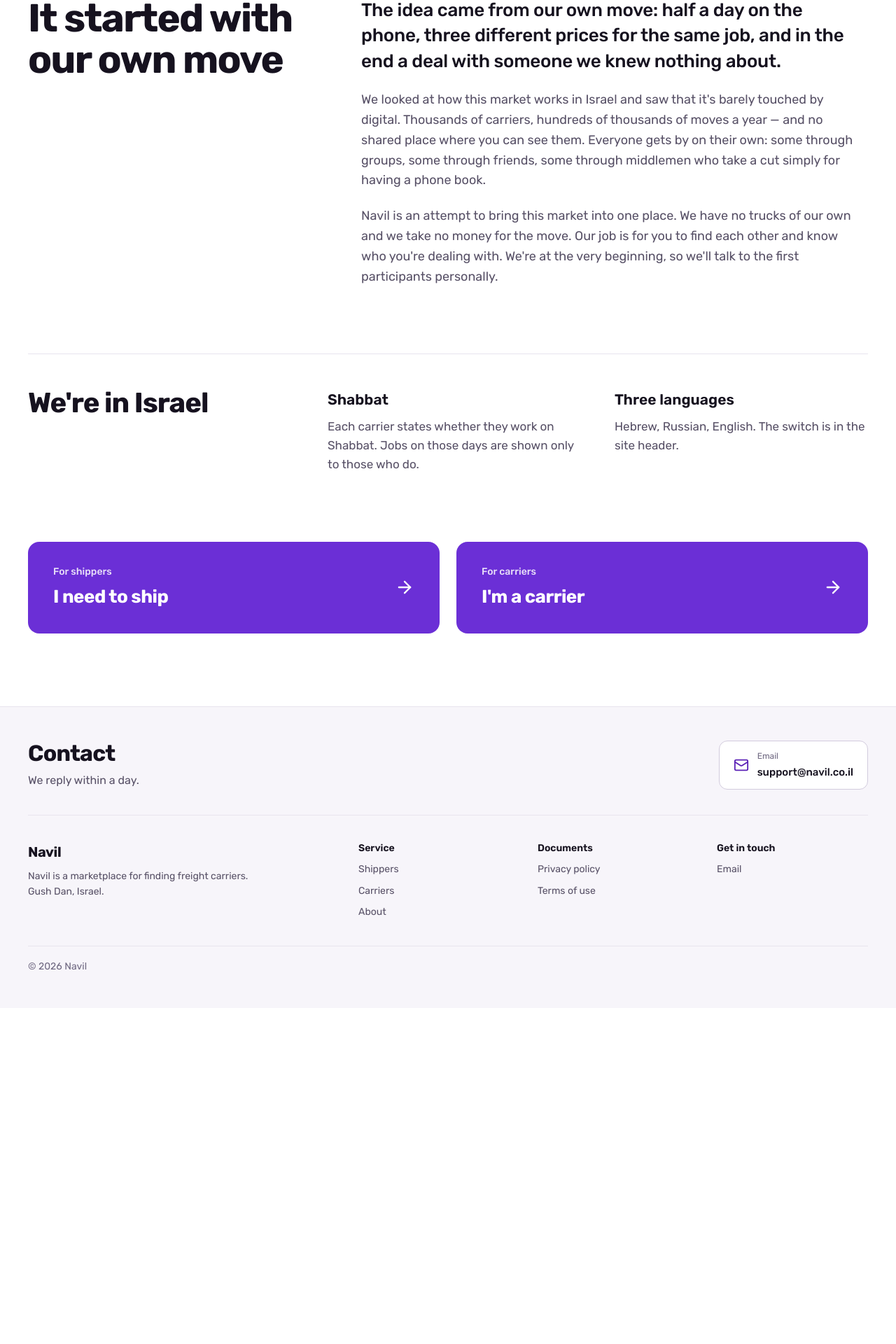
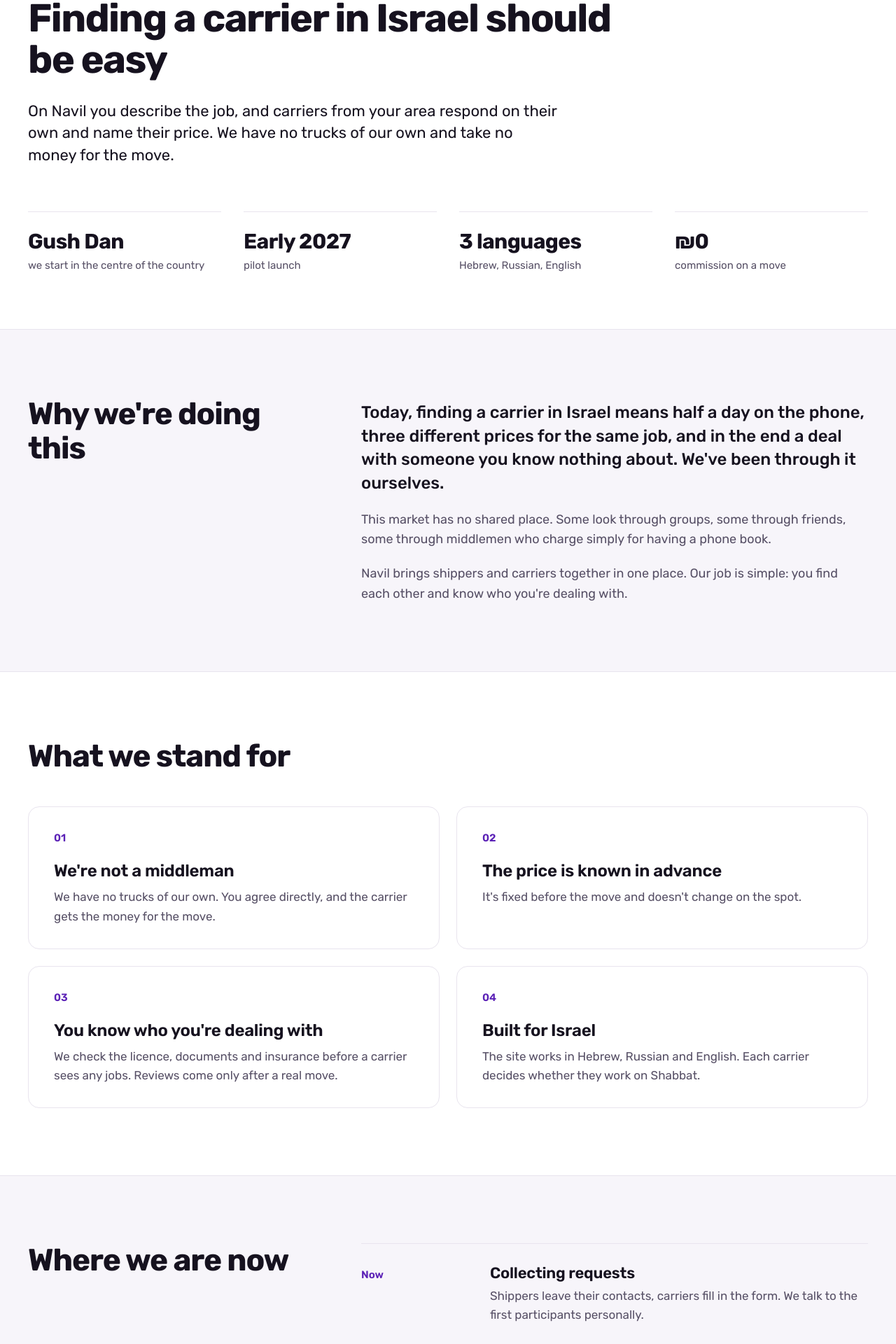
Before and after one commit to navil-tech/marketing-website, a Next.js app: page /en/about in a window 1280 px wide. Shown: the part 220-2140 px from the top of the page at 70% size. Before the commit the page ends 1660 px from the top, so only its background shows below. Built offline with nearby package versions, Linux system fonts and the light colour scheme.

Commit message:
feat(about): rebuild the page around mission, principles and status

```diff
--- a/app/[locale]/about/page.module.css
+++ b/app/[locale]/about/page.module.css
@@ -1,11 +1,11 @@
-.intro {
-  padding: 28px 20px 40px;
-}
-
 .inner {
   width: 100%;
   max-width: 1200px;
   margin: 0 auto;
+}
+
+.intro {
+  padding: 28px 20px 48px;
 }
 
 .eyebrow {
@@ -23,54 +23,151 @@
 }
 
 .lead {
-  margin-top: 24px;
-  font-size: 20px;
-  line-height: 1.45;
-  letter-spacing: -0.01em;
-  font-weight: 500;
+  margin-top: 16px;
+  font-size: 18px;
+  line-height: 1.5;
 }
 
-.paragraph {
-  margin-top: 18px;
-  font-size: 17px;
+.facts {
+  display: grid;
+  grid-template-columns: repeat(2, minmax(0, 1fr));
+  column-gap: 20px;
+  margin-top: 32px;
+}
+
+.fact {
+  display: flex;
+  flex-direction: column-reverse;
+  justify-content: flex-end;
+  gap: 4px;
+  padding: 16px 0;
+  border-top: 1px solid var(--line);
+}
+
+.factValue {
+  font-size: 22px;
+  line-height: 1.2;
+  font-weight: 700;
+  letter-spacing: -0.02em;
+}
+
+.factLabel {
+  font-size: 14px;
+  line-height: 1.4;
   color: var(--ink2);
 }
 
-.israel {
-  padding: 0 20px 40px;
+.section {
+  padding: 48px 20px;
 }
 
-.israelInner {
-  padding-top: 32px;
+.band {
+  padding: 48px 20px;
+  background: var(--alt);
   border-top: 1px solid var(--line);
-  display: flex;
-  flex-direction: column;
-  gap: 24px;
+  border-bottom: 1px solid var(--line);
 }
 
-.israelTitle {
-  font-size: 28px;
+.sectionTitle {
+  font-size: 30px;
   line-height: 1.15;
   font-weight: 700;
   letter-spacing: -0.025em;
 }
 
-.factTitle {
-  margin-bottom: 6px;
-  font-size: 19px;
-  font-weight: 600;
+.story {
+  display: flex;
+  flex-direction: column;
+  gap: 16px;
+  margin-top: 20px;
 }
 
-.factText {
+.paragraph {
+  font-size: 17px;
   color: var(--ink2);
 }
 
-.factTextDesktop {
-  display: none;
+.paragraph:first-child {
+  font-size: 19px;
+  line-height: 1.45;
+  font-weight: 500;
+  color: var(--ink);
+}
+
+.principles {
+  display: grid;
+  gap: 12px;
+  margin-top: 24px;
+  list-style: none;
+}
+
+.principle {
+  border: 1px solid var(--line);
+  border-radius: 16px;
+  padding: 22px 20px;
+  background: var(--surface);
+}
+
+.principleNumber {
+  display: block;
+  margin-bottom: 12px;
+  font-size: 14px;
+  font-weight: 600;
+  color: var(--accent-text);
+}
+
+.principleTitle {
+  margin-bottom: 6px;
+  font-size: 20px;
+  line-height: 1.3;
+  font-weight: 600;
+  letter-spacing: -0.01em;
+}
+
+.principleText {
+  color: var(--ink2);
+}
+
+.steps {
+  margin-top: 24px;
+  list-style: none;
+}
+
+.step {
+  display: grid;
+  gap: 6px;
+  padding: 20px 0;
+  border-top: 1px solid var(--line);
+}
+
+.step:last-child {
+  border-bottom: 1px solid var(--line);
+}
+
+.stepLabel {
+  font-size: 14px;
+  font-weight: 600;
+  color: var(--ink3);
+}
+
+.step:first-child .stepLabel {
+  color: var(--accent-text);
+}
+
+.stepTitle {
+  margin-bottom: 4px;
+  font-size: 20px;
+  line-height: 1.3;
+  font-weight: 600;
+  letter-spacing: -0.01em;
+}
+
+.stepText {
+  color: var(--ink2);
 }
 
 .cards {
-  padding: 0 20px 56px;
+  padding: 48px 20px 56px;
 }
 
 .cardsInner {
@@ -120,13 +217,7 @@
 
 @media (min-width: 1024px) {
   .intro {
-    padding: 96px 20px;
-  }
-
-  .inner {
-    display: grid;
-    grid-template-columns: 380px minmax(0, 1fr);
-    gap: 96px;
+    padding: 96px 20px 80px;
   }
 
   .eyebrow {
@@ -135,60 +226,110 @@
   }
 
   .title {
+    max-width: 900px;
     font-size: 56px;
     line-height: 1.05;
   }
 
-  .text {
-    display: flex;
-    flex-direction: column;
-    gap: 22px;
-    max-width: 720px;
-    padding-top: 44px;
+  .lead {
+    max-width: 760px;
+    margin-top: 28px;
+    font-size: 22px;
+    line-height: 1.45;
   }
 
-  .lead {
+  .facts {
+    grid-template-columns: repeat(4, minmax(0, 1fr));
+    column-gap: 32px;
+    margin-top: 64px;
+  }
+
+  .fact {
+    gap: 6px;
+    padding: 24px 0 0;
+  }
+
+  .factValue {
+    font-size: 30px;
+  }
+
+  .factLabel {
+    font-size: 15px;
+  }
+
+  .section,
+  .band {
+    padding: 96px 20px;
+  }
+
+  .split {
+    display: grid;
+    grid-template-columns: 380px minmax(0, 1fr);
+    gap: 96px;
+  }
+
+  .sectionTitle {
+    font-size: 44px;
+    line-height: 1.1;
+  }
+
+  .story {
+    gap: 20px;
+    max-width: 720px;
     margin-top: 0;
-    font-size: 26px;
+    padding-top: 6px;
+  }
+
+  .paragraph {
+    font-size: 18px;
+  }
+
+  .paragraph:first-child {
+    font-size: 24px;
     line-height: 1.4;
   }
 
-  .paragraph {
-    margin-top: 0;
-    font-size: 18px;
+  .principles {
+    grid-template-columns: repeat(2, minmax(0, 1fr));
+    gap: 24px;
+    margin-top: 48px;
   }
 
-  .israel {
-    padding: 0 20px 96px;
+  .principle {
+    padding: 32px 36px;
   }
 
-  .israelInner {
-    display: grid;
-    grid-template-columns: 380px repeat(2, minmax(0, 1fr));
-    gap: 48px;
-    padding-top: 48px;
+  .principleNumber {
+    margin-bottom: 20px;
+    font-size: 15px;
   }
 
-  .israelTitle {
-    font-size: 40px;
-    line-height: 1.1;
+  .principleTitle {
+    margin-bottom: 8px;
+    font-size: 24px;
   }
 
-  .factTitle {
-    margin-bottom: 8px;
-    font-size: 21px;
+  .steps {
+    margin-top: 0;
   }
 
-  .factTextMobile {
-    display: none;
+  .step {
+    grid-template-columns: 160px minmax(0, 1fr);
+    gap: 24px;
+    padding: 28px 0;
   }
 
-  .factTextDesktop {
-    display: block;
+  .stepLabel {
+    padding-top: 4px;
+    font-size: 15px;
+  }
+
+  .stepTitle {
+    font-size: 22px;
   }
 
   .cards {
-    padding: 0 20px 104px;
+    padding: 96px 20px 104px;
   }
 
   .cardsInner {
--- a/app/[locale]/about/page.tsx
+++ b/app/[locale]/about/page.tsx
@@ -10,9 +10,19 @@ import { buildPageMetadata } from "@/lib/site";
 import styles from "./page.module.css";
 
 interface AboutFact {
+  value: string;
+  label: string;
+}
+
+interface AboutPrinciple {
   title: string;
   text: string;
-  mobileText: string;
+}
+
+interface AboutStep {
+  label: string;
+  title: string;
+  text: string;
 }
 
 export async function generateMetadata(): Promise<Metadata> {
@@ -28,13 +38,25 @@ export default function AboutPage(): JSX.Element {
     <>
       <section className={styles.intro}>
         <div className={styles.inner}>
-          <div>
-            <div className={styles.eyebrow}>{t("eyebrow")}</div>
-            <h1 className={styles.title}>{t("title")}</h1>
-          </div>
-          <div className={styles.text}>
-            <p className={styles.lead}>{t("lead")}</p>
-            {page.paragraphs.map((paragraph: string) => (
+          <div className={styles.eyebrow}>{t("eyebrow")}</div>
+          <h1 className={styles.title}>{t("title")}</h1>
+          <p className={styles.lead}>{t("lead")}</p>
+          <dl className={styles.facts}>
+            {page.facts.map((fact: AboutFact) => (
+              <div key={fact.label} className={styles.fact}>
+                <dt className={styles.factLabel}>{fact.label}</dt>
+                <dd className={styles.factValue}>{fact.value}</dd>
+              </div>
+            ))}
+          </dl>
+        </div>
+      </section>
+
+      <section className={styles.band}>
+        <div className={`${styles.inner} ${styles.split}`}>
+          <h2 className={styles.sectionTitle}>{t("story.title")}</h2>
+          <div className={styles.story}>
+            {page.story.paragraphs.map((paragraph: string) => (
               <p key={paragraph} className={styles.paragraph}>
                 {paragraph}
               </p>
@@ -43,16 +65,35 @@ export default function AboutPage(): JSX.Element {
         </div>
       </section>
 
-      <section className={styles.israel}>
-        <div className={`${styles.inner} ${styles.israelInner}`}>
-          <h2 className={styles.israelTitle}>{t("israel.title")}</h2>
-          {page.israel.facts.map((fact: AboutFact) => (
-            <div key={fact.title}>
-              <h3 className={styles.factTitle}>{fact.title}</h3>
-              <p className={`${styles.factText} ${styles.factTextDesktop}`}>{fact.text}</p>
-              <p className={`${styles.factText} ${styles.factTextMobile}`}>{fact.mobileText}</p>
-            </div>
-          ))}
+      <section className={styles.section}>
+        <div className={styles.inner}>
+          <h2 className={styles.sectionTitle}>{t("principles.title")}</h2>
+          <ol className={styles.principles}>
+            {page.principles.items.map((principle: AboutPrinciple, index: number) => (
+              <li key={principle.title} className={styles.principle}>
+                <span className={styles.principleNumber}>{String(index + 1).padStart(2, "0")}</span>
+                <h3 className={styles.principleTitle}>{principle.title}</h3>
+                <p className={styles.principleText}>{principle.text}</p>
+              </li>
+            ))}
+          </ol>
+        </div>
+      </section>
+
+      <section className={styles.band}>
+        <div className={`${styles.inner} ${styles.split}`}>
+          <h2 className={styles.sectionTitle}>{t("status.title")}</h2>
+          <ol className={styles.steps}>
+            {page.status.steps.map((step: AboutStep) => (
+              <li key={step.label} className={styles.step}>
+                <span className={styles.stepLabel}>{step.label}</span>
+                <div>
+                  <h3 className={styles.stepTitle}>{step.title}</h3>
+                  <p className={styles.stepText}>{step.text}</p>
+                </div>
+              </li>
+            ))}
+          </ol>
         </div>
       </section>
 
--- a/messages/en.json
+++ b/messages/en.json
@@ -249,24 +249,72 @@
   "about": {
     "metaTitle": "Navil — about us",
     "eyebrow": "About us",
-    "title": "It started with our own move",
-    "lead": "The idea came from our own move: half a day on the phone, three different prices for the same job, and in the end a deal with someone we knew nothing about.",
-    "paragraphs": [
-      "We looked at how this market works in Israel and saw that it's barely touched by digital. Thousands of carriers, hundreds of thousands of moves a year — and no shared place where you can see them. Everyone gets by on their own: some through groups, some through friends, some through middlemen who take a cut simply for having a phone book.",
-      "Navil is an attempt to bring this market into one place. We have no trucks of our own and we take no money for the move. Our job is for you to find each other and know who you're dealing with. We're at the very beginning, so we'll talk to the first participants personally."
+    "title": "Finding a carrier in Israel should be easy",
+    "lead": "On Navil you describe the job, and carriers from your area respond on their own and name their price. We have no trucks of our own and take no money for the move.",
+    "facts": [
+      {
+        "value": "Gush Dan",
+        "label": "we start in the centre of the country"
+      },
+      {
+        "value": "Early 2027",
+        "label": "pilot launch"
+      },
+      {
+        "value": "3 languages",
+        "label": "Hebrew, Russian, English"
+      },
+      {
+        "value": "₪0",
+        "label": "commission on a move"
+      }
     ],
-    "israel": {
-      "title": "We're in Israel",
-      "facts": [
+    "story": {
+      "title": "Why we're doing this",
+      "paragraphs": [
+        "Today, finding a carrier in Israel means half a day on the phone, three different prices for the same job, and in the end a deal with someone you know nothing about. We've been through it ourselves.",
+        "This market has no shared place. Some look through groups, some through friends, some through middlemen who charge simply for having a phone book.",
+        "Navil brings shippers and carriers together in one place. Our job is simple: you find each other and know who you're dealing with."
+      ]
+    },
+    "principles": {
+      "title": "What we stand for",
+      "items": [
         {
-          "title": "Shabbat",
-          "text": "Each carrier states whether they work on Shabbat. Jobs on those days are shown only to those who do.",
-          "mobileText": "Each carrier states whether they work on Shabbat. Jobs on those days are shown only to those who do."
+          "title": "We're not a middleman",
+          "text": "We have no trucks of our own. You agree directly, and the carrier gets the money for the move."
         },
         {
-          "title": "Three languages",
-          "text": "Hebrew, Russian, English. The switch is in the site header.",
-          "mobileText": "Hebrew, Russian, English. The switch is in the site menu."
+          "title": "The price is known in advance",
+          "text": "It's fixed before the move and doesn't change on the spot."
+        },
+        {
+          "title": "You know who you're dealing with",
+          "text": "We check the licence, documents and insurance before a carrier sees any jobs. Reviews come only after a real move."
+        },
+        {
+          "title": "Built for Israel",
+          "text": "The site works in Hebrew, Russian and English. Each carrier decides whether they work on Shabbat."
+        }
+      ]
+    },
+    "status": {
+      "title": "Where we are now",
+      "steps": [
+        {
+          "label": "Now",
+          "title": "Collecting requests",
+          "text": "Shippers leave their contacts, carriers fill in the form. We talk to the first participants personally."
+        },
+        {
+          "label": "Early 2027",
+          "title": "Pilot in the centre of the country",
+          "text": "Taking part in the pilot is free."
+        },
+        {
+          "label": "Next",
+          "title": "The rest of the country",
+          "text": "We open new areas as carriers join. Those who left their contacts will hear first."
         }
       ]
     },
--- a/messages/he.json
+++ b/messages/he.json
@@ -249,24 +249,72 @@
   "about": {
     "metaTitle": "Navil — עלינו",
     "eyebrow": "עלינו",
-    "title": "התחלנו מהמעבר דירה של עצמנו",
-    "lead": "הרעיון נולד מהמעבר דירה שלנו: חצי יום של טלפונים, שלושה מחירים שונים על אותה עבודה, ובסוף סיכום עם מישהו שלא ידענו עליו כלום.",
-    "paragraphs": [
-      "הסתכלנו איך השוק הזה עובד בישראל וראינו שהדיגיטל כמעט לא נגע בו. אלפי מובילים, מאות אלפי הובלות בשנה — ואין מקום אחד משותף שבו רואים אותם. כל אחד מסתדר לבד: מי דרך קבוצות, מי דרך מכרים, מי דרך מתווכים שלוקחים חלק מהכסף רק כי יש להם ספר טלפונים.",
-      "Navil הוא ניסיון לאסוף את השוק הזה למקום אחד. אין לנו משאיות משלנו, ואנחנו לא לוקחים כסף על ההובלה. העניין שלנו — שתמצאו זה את זה ותדעו עם מי יש לכם עסק. אנחנו ממש בהתחלה, ולכן עם המשתתפים הראשונים נדבר אישית."
+    "title": "למצוא מוביל בישראל צריך להיות פשוט",
+    "lead": "ב-Navil אתם מתארים את המשימה, ומובילים מהאזור שלכם מגיבים בעצמם ומציעים מחיר. אין לנו משאיות משלנו, ואנחנו לא לוקחים כסף על ההובלה.",
+    "facts": [
+      {
+        "value": "גוש דן",
+        "label": "מתחילים במרכז הארץ"
+      },
+      {
+        "value": "תחילת 2027",
+        "label": "השקת הפיילוט"
+      },
+      {
+        "value": "3 שפות",
+        "label": "עברית, רוסית, אנגלית"
+      },
+      {
+        "value": "0 ₪",
+        "label": "עמלה על הובלה"
+      }
     ],
-    "israel": {
-      "title": "אנחנו בישראל",
-      "facts": [
+    "story": {
+      "title": "למה אנחנו עושים את זה",
+      "paragraphs": [
+        "היום למצוא מוביל בישראל זה חצי יום של טלפונים, שלושה מחירים שונים על אותה עבודה, ובסוף סיכום עם מישהו שלא יודעים עליו כלום. עברנו את זה בעצמנו.",
+        "לשוק הזה אין מקום משותף. יש מי שמחפש דרך קבוצות, יש מי שדרך מכרים, ויש מי שדרך מתווכים שלוקחים כסף רק כי יש להם ספר טלפונים.",
+        "Navil מרכזת לקוחות ומובילים במקום אחד. התפקיד שלנו פשוט: שתמצאו זה את זה ותדעו עם מי יש לכם עסק."
+      ]
+    },
+    "principles": {
+      "title": "העקרונות שלנו",
+      "items": [
         {
-          "title": "שבת",
-          "text": "כל מוביל מציין בעצמו אם הוא עובד בשבת. הזמנות לימים האלה רואים רק מי שעובדים.",
-          "mobileText": "כל מוביל מציין בעצמו אם הוא עובד בשבת. הזמנות לימים האלה רואים רק מי שעובדים."
+          "title": "אנחנו לא מתווכים",
+          "text": "אין לנו משאיות משלנו. אתם מסכמים ישירות, והכסף על ההובלה מגיע למוביל."
         },
         {
-          "title": "שלוש שפות",
-          "text": "עברית, רוסית, אנגלית. המתג — בכותרת האתר.",
-          "mobileText": "עברית, רוסית, אנגלית. המתג — בתפריט האתר."
+          "title": "המחיר ידוע מראש",
+          "text": "הוא נקבע לפני ההובלה ולא משתנה במקום."
+        },
+        {
+          "title": "אתם יודעים עם מי יש לכם עסק",
+          "text": "אנחנו בודקים רישיון, מסמכים וביטוח לפני שהמוביל רואה הזמנות. ביקורות משאירים רק אחרי הובלה אמיתית."
+        },
+        {
+          "title": "נבנה בשביל ישראל",
+          "text": "האתר עובד בעברית, ברוסית ובאנגלית. כל מוביל מחליט בעצמו אם הוא עובד בשבת."
+        }
+      ]
+    },
+    "status": {
+      "title": "איפה אנחנו עכשיו",
+      "steps": [
+        {
+          "label": "עכשיו",
+          "title": "אוספים בקשות",
+          "text": "לקוחות משאירים פרטים, מובילים ממלאים שאלון. עם המשתתפים הראשונים אנחנו מדברים אישית."
+        },
+        {
+          "label": "תחילת 2027",
+          "title": "פיילוט במרכז הארץ",
+          "text": "ההשתתפות בפיילוט בחינם."
+        },
+        {
+          "label": "בהמשך",
+          "title": "שאר האזורים",
+          "text": "פותחים אזורים חדשים ככל שמצטרפים מובילים. מי שהשאירו פרטים יקבלו הודעה ראשונים."
         }
       ]
     },
--- a/messages/ru.json
+++ b/messages/ru.json
@@ -249,24 +249,72 @@
   "about": {
     "metaTitle": "Navil — о нас",
     "eyebrow": "О нас",
-    "title": "Начали с собственного переезда",
-    "lead": "Идея появилась из собственного переезда: полдня на звонки, три разные цены за одну работу и в итоге договорённость с человеком, о котором ничего не известно.",
-    "paragraphs": [
-      "Мы посмотрели, как устроен этот рынок в Израиле, и увидели, что он почти не тронут цифрой. Тысячи перевозчиков, сотни тысяч перевозок в год — и никакого общего места, где их видно. Каждый выкручивается сам: кто-то через группы, кто-то через знакомых, кто-то через посредников, которые забирают часть денег просто за то, что у них есть телефонная книжка.",
-      "Navil — попытка собрать этот рынок в одном месте. Своих машин у нас нет, денег за перевозку мы не берём. Наше дело — чтобы вы нашли друг друга и знали, с кем имеете дело. Сейчас мы в самом начале, поэтому с первыми участниками будем общаться лично."
+    "title": "Перевозку в Израиле должно быть легко найти",
+    "lead": "На Navil вы описываете задачу, а перевозчики из вашего района откликаются сами и называют цену. Своих машин у нас нет, и денег за перевозку мы не берём.",
+    "facts": [
+      {
+        "value": "Гуш-Дан",
+        "label": "начинаем с центра страны"
+      },
+      {
+        "value": "Начало 2027",
+        "label": "запуск пилота"
+      },
+      {
+        "value": "3 языка",
+        "label": "иврит, русский, английский"
+      },
+      {
+        "value": "0 ₪",
+        "label": "комиссии с перевозки"
+      }
     ],
-    "israel": {
-      "title": "Мы в Израиле",
-      "facts": [
+    "story": {
+      "title": "Почему мы это делаем",
+      "paragraphs": [
+        "Сегодня найти перевозчика в Израиле значит потратить полдня на звонки, получить три разные цены за одну работу и в итоге договориться с человеком, о котором ничего не известно. Мы сами через это прошли.",
+        "У этого рынка нет общего места. Одни ищут через группы, другие через знакомых, третьи через посредников, которые берут деньги просто за то, что у них есть телефонная книжка.",
+        "Navil собирает заказчиков и перевозчиков в одном месте. Наше дело простое: чтобы вы нашли друг друга и знали, с кем имеете дело."
+      ]
+    },
+    "principles": {
+      "title": "Наши принципы",
+      "items": [
         {
-          "title": "Шаббат",
-          "text": "Перевозчик сам указывает, работает ли он в шаббат. Заказы на эти дни видят только те, кто работает.",
-          "mobileText": "Перевозчик сам указывает, работает ли он в шаббат. Заказы на эти дни видят только те, кто работает."
+          "title": "Мы не посредник",
+          "text": "Своих машин у нас нет. Вы договариваетесь напрямую, и деньги за перевозку получает перевозчик."
         },
         {
-          "title": "Три языка",
-          "text": "Иврит, русский, английский. Переключатель — в шапке сайта.",
-          "mobileText": "Иврит, русский, английский. Переключатель — в меню сайта."
+          "title": "Цена известна заранее",
+          "text": "Она фиксируется до перевозки и не меняется на месте."
+        },
+        {
+          "title": "Вы знаете, с кем имеете дело",
+          "text": "Лицензию, документы и страховку проверяем до того, как перевозчик увидит заказы. Отзывы оставляют только после реальной перевозки."
+        },
+        {
+          "title": "Сделано для Израиля",
+          "text": "Сайт работает на иврите, русском и английском. Перевозчик сам решает, работает ли он в шаббат."
+        }
+      ]
+    },
+    "status": {
+      "title": "Где мы сейчас",
+      "steps": [
+        {
+          "label": "Сейчас",
+          "title": "Собираем заявки",
+          "text": "Заказчики оставляют контакты, перевозчики заполняют анкету. С первыми участниками общаемся лично."
+        },
+        {
+          "label": "Начало 2027",
+          "title": "Пилот в центре страны",
+          "text": "Участие в пилоте бесплатное."
+        },
+        {
+          "label": "Дальше",
+          "title": "Остальные районы",
+          "text": "Открываем их по мере набора перевозчиков. Тем, кто оставил контакты, сообщим первыми."
         }
       ]
     },
```
